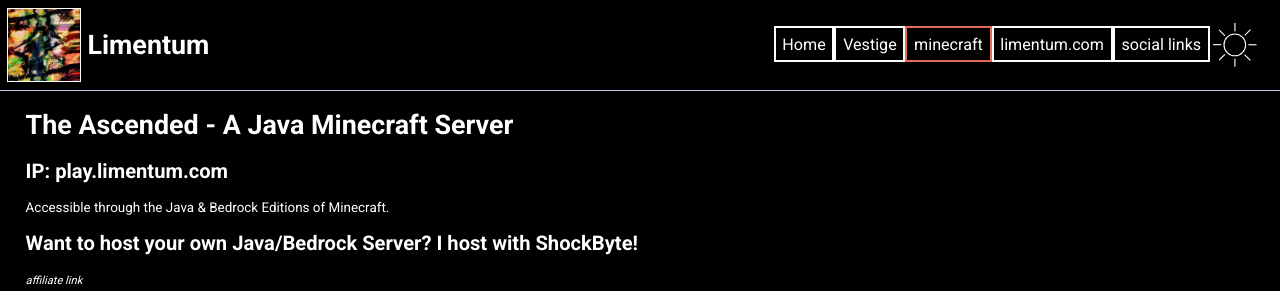
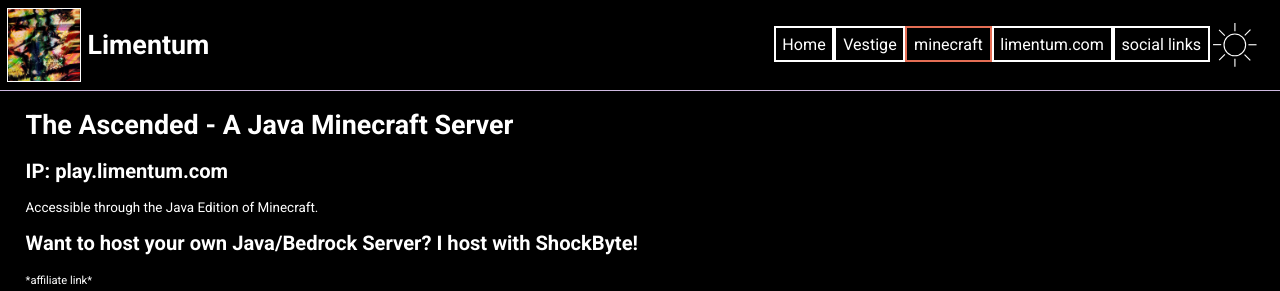
Before and after one commit to limentum/limentum.github.io, a Jekyll site: the page built from minecraft.md, in a window 1280 px wide, cut to the strip 0-291 px from the top of the page. Built offline with Jekyll 4.4.1, drawn with Linux system fonts in a browser that asks for light colours.

Commit message:
update minecraft platforms and fix asterisk

```diff
--- a/minecraft.md
+++ b/minecraft.md
@@ -5,10 +5,10 @@ date: 2024-05-20
 ---
 # The Ascended - A Java Minecraft Server
 ## IP: play.limentum.com
-Accessible through the Java & Bedrock Editions of Minecraft.
+Accessible through the Java Edition of Minecraft.
 
 ## Want to host your own Java/Bedrock Server? I host with ShockByte!
-<small>*affiliate link*</small>
+<small>\*affiliate link\*</small>
 <div class=center>
 <a href="https://shockbyte.com/billing/aff.php?aff=10068"><img src="https://shockbyte.com/assets/img/partners/twitch/shockbyte_affiliate.png" alt="Minecraft Server Hosting" /></a>
 </div>
```
